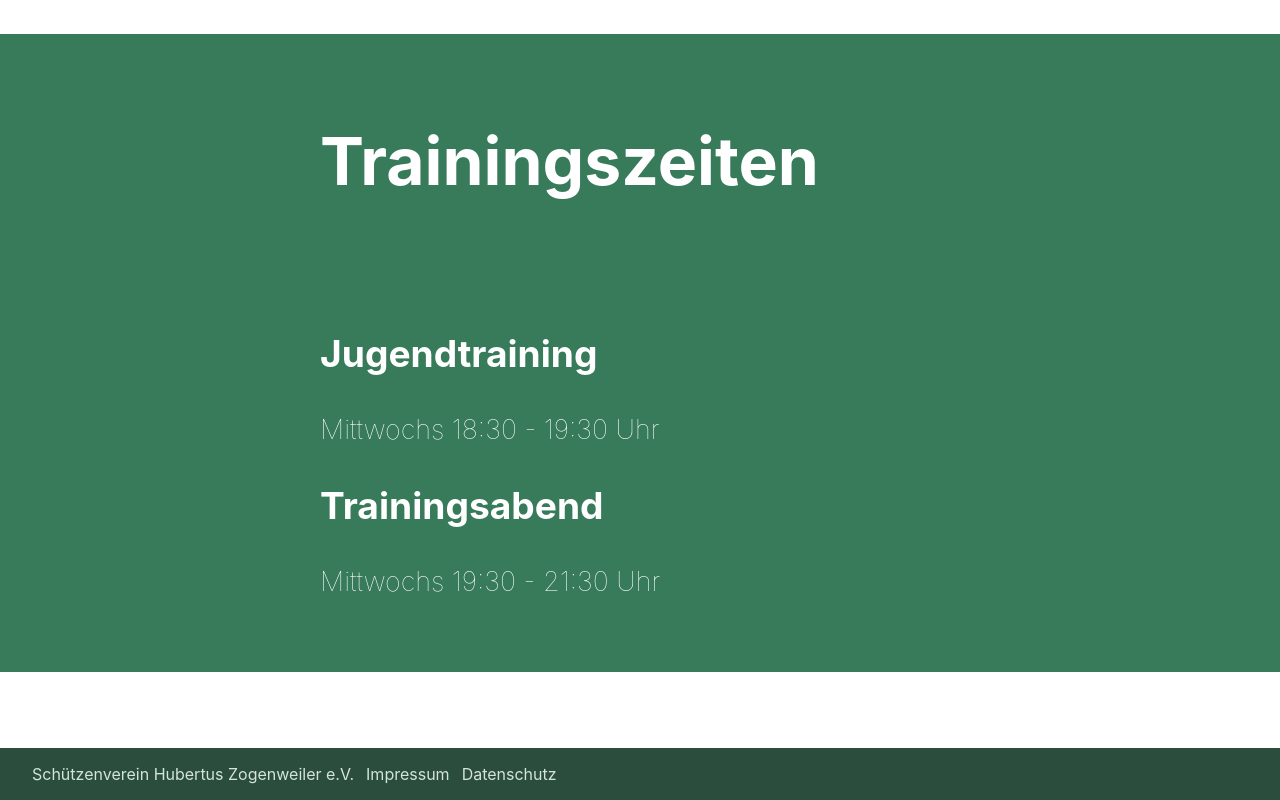
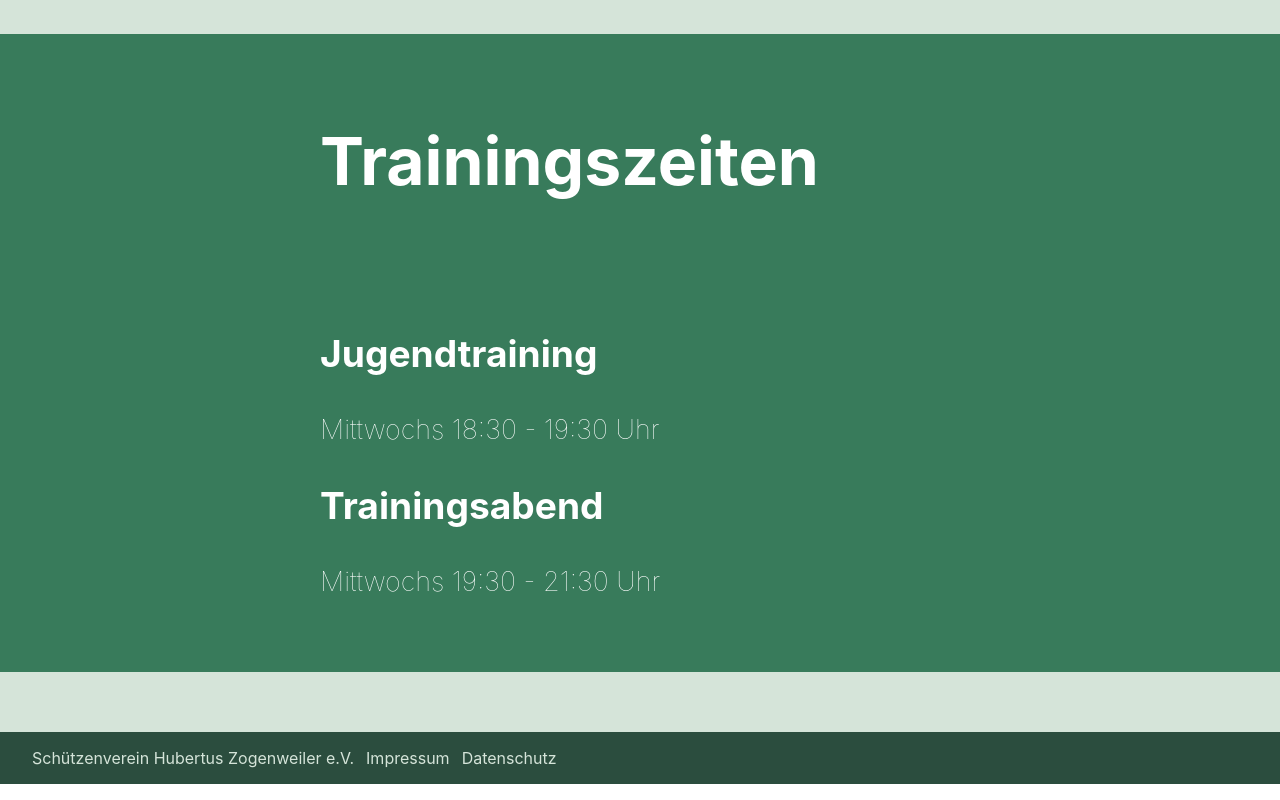
Before and after one commit to DerToaster98/SV-Zogenweiler-Website, a React (Create React App) app in the folder sv-zogenweiler-website/: page / in a window 1280 px wide. Shown: the part 933-1733 px from the top of the page. Built offline with nearby package versions, Linux system fonts and the light colour scheme.

Commit message:
fix background color

```diff
--- a/sv-zogenweiler-website/src/App.css
+++ b/sv-zogenweiler-website/src/App.css
@@ -5,6 +5,12 @@ html, body {
 
 .main-content {
   flex: 1;
+}
+
+.App {
+  display: flex;
+  flex-direction: column;
+  min-height: 100%;
 }
 
 .App-header {
@@ -101,7 +107,6 @@ h5 {
 }
 
 footer {
-  padding-top: 1em;
   text-align: left;
   font-weight: 1;
   font-size: 1.0em;
--- a/sv-zogenweiler-website/src/App.js
+++ b/sv-zogenweiler-website/src/App.js
@@ -10,10 +10,10 @@ import Chiefs from './components/pages/club/Chiefs';
 
 function App() {
   return (
-      <div id="root" className="App color-gray-background">
+      <div className="App">
         <HashRouter basename="/">
           <Header></Header>
-          <div className='main-content'>
+          <div className='main-content color-gray-background'>
             <Routes>
               <Route path ='/' element={<Home></Home>}/>
               <Route path='kontakt' element={<Contact></Contact>}/>
--- a/sv-zogenweiler-website/src/index.css
+++ b/sv-zogenweiler-website/src/index.css
@@ -5,7 +5,6 @@ body {
     sans-serif;
   -webkit-font-smoothing: antialiased;
   -moz-osx-font-smoothing: grayscale;
-  height: 100%;
 
   display: flex;
   flex-direction: column;
```
